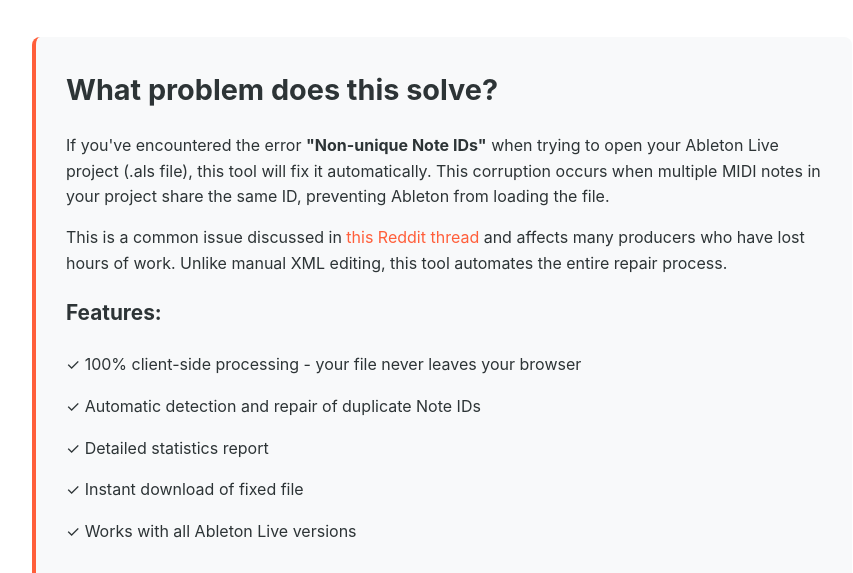
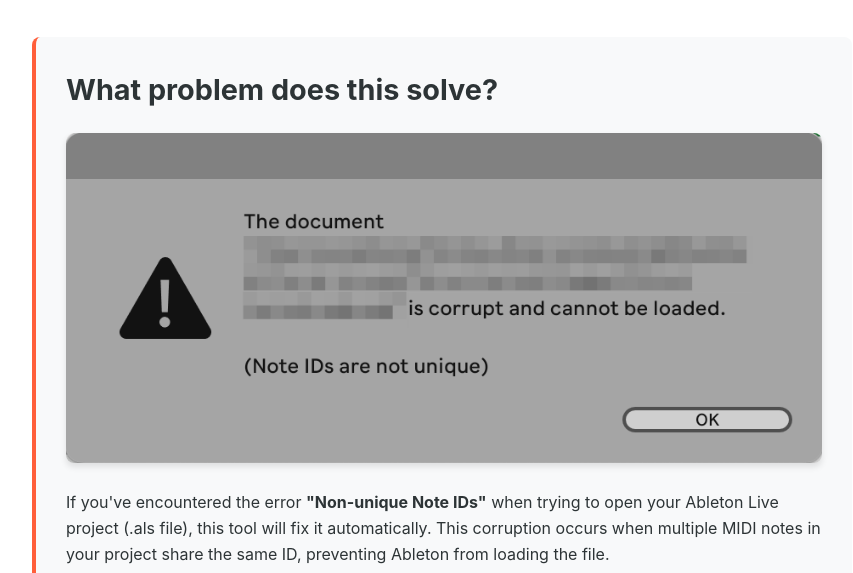
Before and after one commit to yokotoka/Ableton-Note-ID-are-not-unique-fix, a plain HTML site: page index.html in a window 1280 px wide. Shown: the part 165-738 px from the top of the page, without its empty margins (198-1051 px from the left). Drawn offline with Linux system fonts and the light colour scheme.

Commit message:
Add error screenshot and emoji to features
- Added Ableton error screenshot to README and website
- Replaced checkmarks with emoji in features list
- Improved visual presentation with styled screenshot
- Better SEO with visual error example

```diff
--- a/index.html
+++ b/index.html
@@ -18,6 +18,9 @@
 
         <section class="problem-description">
             <h2>What problem does this solve?</h2>
+            <div class="error-screenshot">
+                <img src="images/ableton-error.png" alt="Ableton Error: Note IDs are not unique" />
+            </div>
             <p>
                 If you've encountered the error <strong>"Non-unique Note IDs"</strong> when trying to open your Ableton Live project (.als file),
                 this tool will fix it automatically. This corruption occurs when multiple MIDI notes in your project share the same ID,
@@ -30,11 +33,11 @@
             <div class="features">
                 <h3>Features:</h3>
                 <ul>
-                    <li>✓ 100% client-side processing - your file never leaves your browser</li>
-                    <li>✓ Automatic detection and repair of duplicate Note IDs</li>
-                    <li>✓ Detailed statistics report</li>
-                    <li>✓ Instant download of fixed file</li>
-                    <li>✓ Works with all Ableton Live versions</li>
+                    <li>🔒 100% client-side processing - your file never leaves your browser</li>
+                    <li>🔧 Automatic detection and repair of duplicate Note IDs</li>
+                    <li>📊 Detailed statistics report</li>
+                    <li>⚡ Instant download of fixed file</li>
+                    <li>✅ Works with all Ableton Live versions</li>
                 </ul>
             </div>
         </section>
--- a/style.css
+++ b/style.css
@@ -68,6 +68,18 @@ h3 {
     background: var(--bg);
     border-radius: 8px;
     border-left: 4px solid var(--primary);
+}
+
+.error-screenshot {
+    margin: 20px 0;
+    text-align: center;
+}
+
+.error-screenshot img {
+    max-width: 100%;
+    height: auto;
+    border-radius: 8px;
+    box-shadow: 0 4px 6px var(--shadow);
 }
 
 .problem-description p {
```
Also changed, not shown: images/ableton-error.png (added), 1 other file.
